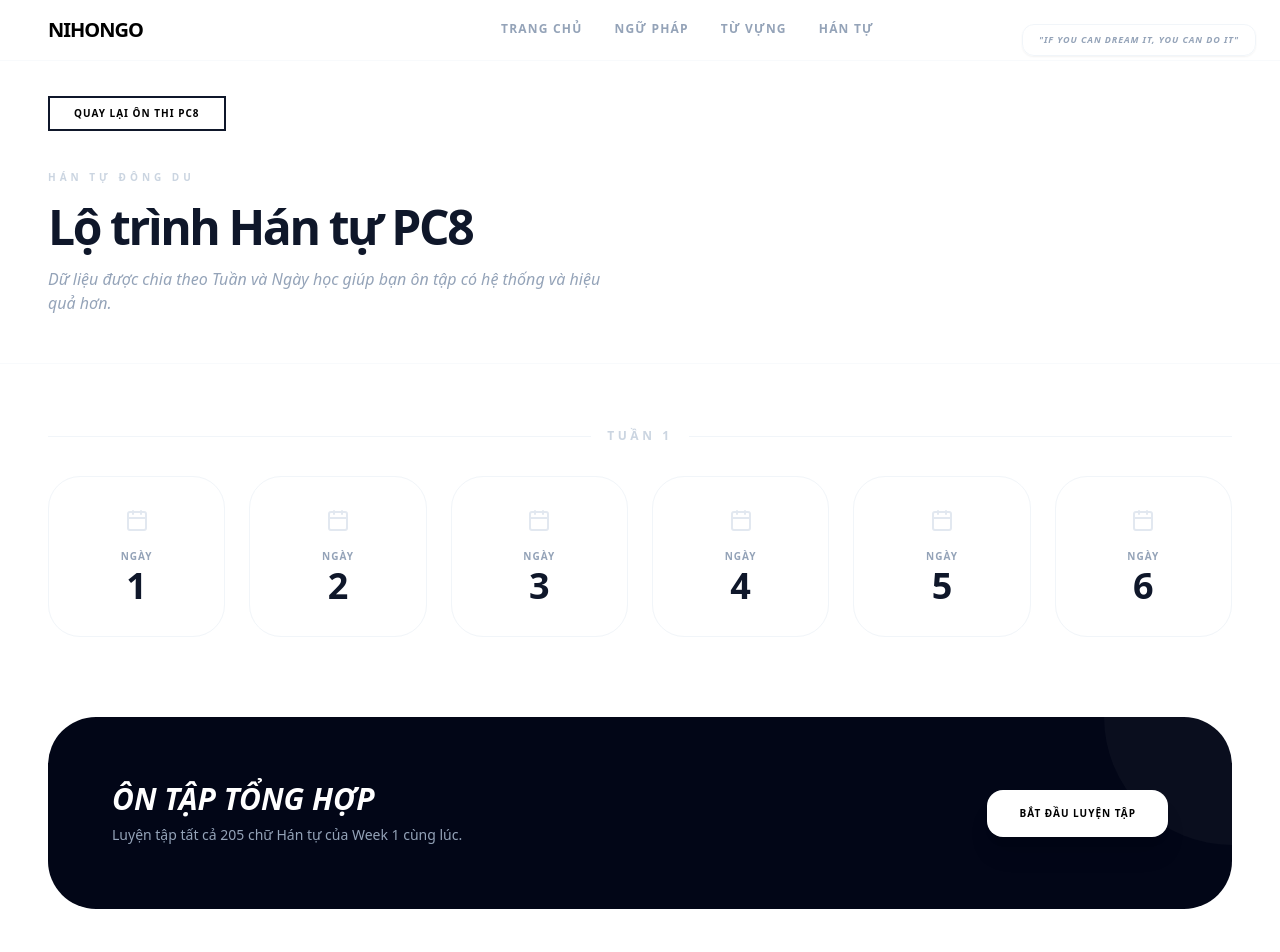
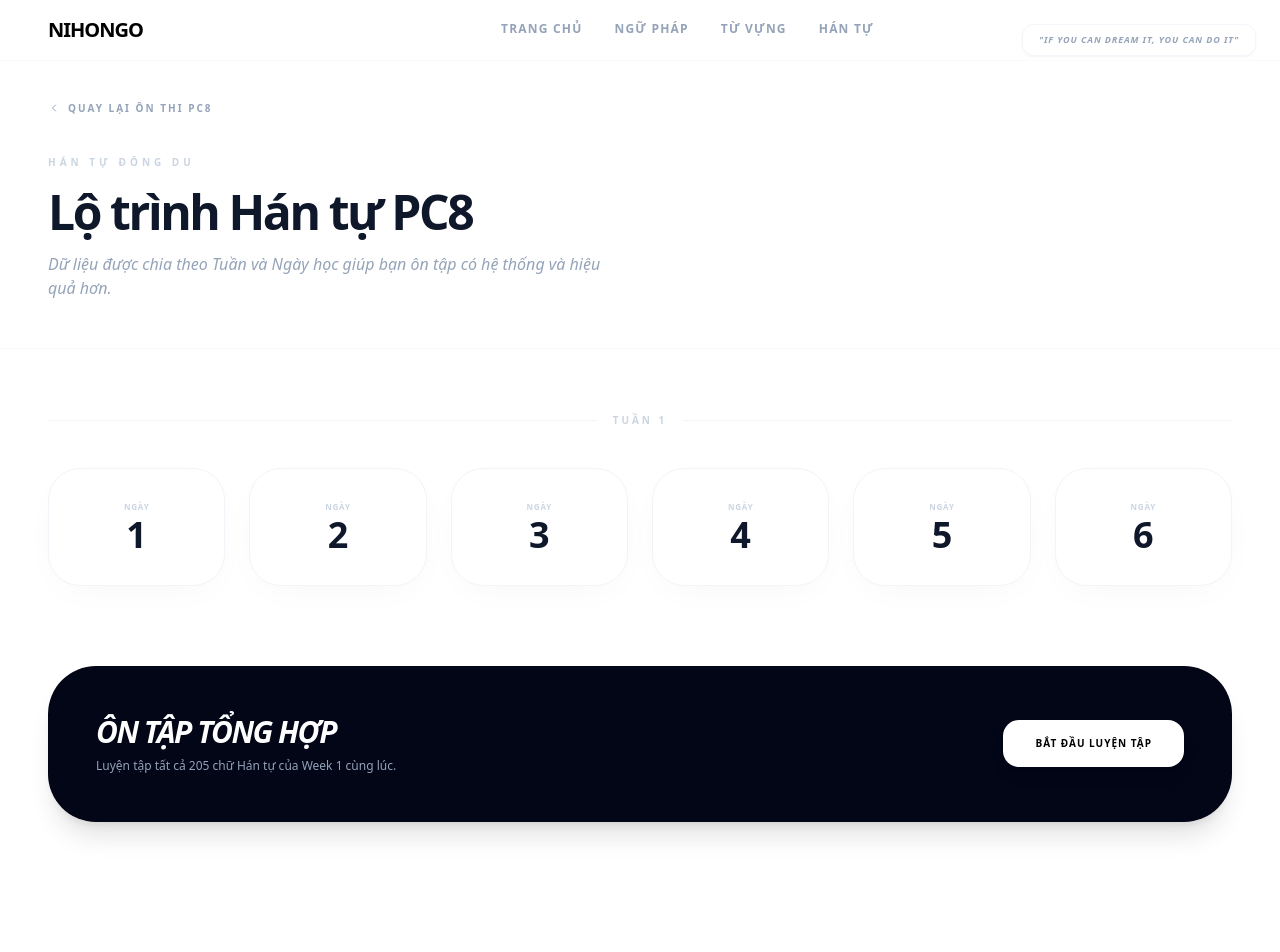
Before and after one commit to inngok/nihongo-practice, a React (Vite) app: page /exam-pc8/kanji in a window 1280 px wide. Shown: the top 952 px of the page. Built offline with nearby package versions, Linux system fonts and the light colour scheme.

Commit message:
style: simplify pc8 selector UI and disable default shuffle in flashcards

```diff
--- a/src/pages/exam/dong-du/KanjiPC8Selector.jsx
+++ b/src/pages/exam/dong-du/KanjiPC8Selector.jsx
@@ -1,6 +1,6 @@
 import React from 'react';
 import { useNavigate, Link } from 'react-router-dom';
-import { ChevronLeft, Calendar } from 'lucide-react';
+import { ChevronLeft } from 'lucide-react';
 
 const weeks = [
   {
@@ -15,15 +15,14 @@ export default function KanjiPC8Selector() {
   return (
     <div className="min-h-screen bg-white pb-20">
       {/* Header Area */}
-      <div className="pt-24 pb-12 px-6 md:px-12 max-w-7xl mx-auto border-b border-slate-50 relative overflow-hidden">
-
-
+      <div className="pt-24 pb-12 px-6 md:px-12 max-w-7xl mx-auto border-b border-slate-50 relative">
         <Link
           to="/exam-pc8"
-          className="px-6 py-2 border-2 border-slate-900 text-[10px] font-black uppercase tracking-widest hover:bg-slate-900 hover:text-white transition-all font-sans relative z-[200] cursor-pointer inline-block mb-8"
+          className="inline-flex items-center gap-2 text-[10px] font-black tracking-[0.2em] text-slate-400 hover:text-slate-900 transition-colors uppercase mb-8"
         >
-          Quay lại Ôn thi PC8
+          <ChevronLeft className="w-3 h-3" /> Quay lại Ôn thi PC8
         </Link>
+
         <div className="relative z-10 flex flex-col md:flex-row md:items-end justify-between gap-8">
           <div className="space-y-4">
             <span className="text-[10px] tracking-[0.4em] font-bold text-slate-300 uppercase">Hán tự Đông Du</span>
@@ -41,9 +40,9 @@ export default function KanjiPC8Selector() {
       <div className="px-6 md:px-12 py-16 max-w-7xl mx-auto">
         {weeks.map((w) => (
           <div key={w.week} className="mb-16">
-            <div className="flex items-center gap-4 mb-8">
+            <div className="flex items-center gap-4 mb-10">
               <div className="h-px bg-slate-100 flex-grow"></div>
-              <h2 className="text-xs font-black text-slate-300 uppercase tracking-[0.3em]">Tuần {w.week}</h2>
+              <h2 className="text-[10px] font-black text-slate-300 uppercase tracking-[0.3em]">Tuần {w.week}</h2>
               <div className="h-px bg-slate-100 flex-grow"></div>
             </div>
 
@@ -52,14 +51,10 @@ export default function KanjiPC8Selector() {
                 <button
                   key={d}
                   onClick={() => navigate(`/exam-pc8/kanji/study?week=${w.week}&day=${d}`)}
-                  className="group relative bg-white border border-slate-100 p-8 rounded-[2rem] hover:border-black hover:shadow-2xl transition-all duration-300 flex flex-col items-center justify-center gap-4 overflow-hidden"
+                  className="group relative bg-white border border-slate-100 p-8 rounded-[2rem] shadow-[0_10px_40px_-15px_rgba(0,0,0,0.05)] hover:shadow-[0_30px_70px_-20px_rgba(0,0,0,0.08)] hover:border-slate-200 transition-all duration-500 flex flex-col items-center justify-center gap-1 overflow-hidden"
                 >
-                  <div className="absolute inset-0 bg-slate-50 opacity-0 group-hover:opacity-100 transition-opacity z-0"></div>
-                  <Calendar className="w-6 h-6 text-slate-200 group-hover:text-black transition-colors relative z-10" />
-                  <div className="text-center relative z-10">
-                    <span className="block text-[10px] font-bold text-slate-400 uppercase tracking-widest group-hover:text-slate-600">Ngày</span>
-                    <span className="block text-4xl font-black text-slate-900 leading-none mt-1">{d}</span>
-                  </div>
+                  <span className="block text-[8px] font-black text-slate-300 uppercase tracking-widest group-hover:text-slate-900 transition-colors">Ngày</span>
+                  <span className="block text-4xl font-black text-slate-900 leading-none group-hover:scale-110 transition-transform duration-500">{d}</span>
                 </button>
               ))}
             </div>
@@ -67,20 +62,17 @@ export default function KanjiPC8Selector() {
         ))}
 
         {/* Practice All Option */}
-        <div className="mt-20 p-10 md:p-16 rounded-[3rem] bg-slate-950 text-white relative overflow-hidden group">
-          <div className="absolute top-0 right-0 w-64 h-64 bg-white opacity-[0.03] rounded-full -translate-y-1/2 translate-x-1/2"></div>
-          <div className="relative z-10 flex flex-col md:flex-row items-center justify-between gap-8 text-center md:text-left">
-            <div>
-              <h3 className="text-3xl font-black italic uppercase mb-2">Ôn tập tổng hợp</h3>
-              <p className="text-slate-400 text-sm font-medium">Luyện tập tất cả 205 chữ Hán tự của Week 1 cùng lúc.</p>
-            </div>
-            <button
-              onClick={() => navigate('/exam-pc8/kanji/study?week=1&all=true')}
-              className="px-8 py-4 bg-white text-black rounded-2xl text-[10px] font-black uppercase tracking-widest hover:scale-105 active:scale-95 transition-all shadow-xl"
-            >
-              Bắt đầu luyện tập
-            </button>
+        <div className="mt-20 p-10 md:p-12 rounded-[2.5rem] md:rounded-[3rem] bg-slate-950 text-white relative overflow-hidden flex flex-col md:flex-row items-center justify-between gap-8 text-center md:text-left transition-all duration-500 shadow-xl hover:shadow-2xl">
+          <div className="space-y-2">
+            <h3 className="text-2xl md:text-3xl font-black italic uppercase tracking-tighter">Ôn tập tổng hợp</h3>
+            <p className="text-slate-400 text-xs font-medium">Luyện tập tất cả 205 chữ Hán tự của Week 1 cùng lúc.</p>
           </div>
+          <button
+            onClick={() => navigate('/exam-pc8/kanji/study?week=1&all=true')}
+            className="px-8 py-4 bg-white text-black rounded-2xl text-[10px] font-black uppercase tracking-widest hover:scale-105 active:scale-95 transition-all shadow-lg"
+          >
+            Bắt đầu luyện tập
+          </button>
         </div>
       </div>
     </div>
--- a/src/pages/kanji/KanjiSet4/KanjiSet4.jsx
+++ b/src/pages/kanji/KanjiSet4/KanjiSet4.jsx
@@ -11,7 +11,7 @@ export default function KanjiSet4() {
   const [viewMode, setViewMode] = useState('list'); // 'list', 'flashcard', 'quiz'
   const [flashcardIndex, setFlashcardIndex] = useState(0);
   const [isFlipped, setIsFlipped] = useState(false);
-  const [isShuffle, setIsShuffle] = useState(true);
+  const [isShuffle, setIsShuffle] = useState(false);
   const [studyData, setStudyData] = useState([]);
 
   // Quiz State
@@ -169,7 +169,7 @@ export default function KanjiSet4() {
                 {viewMode === 'list' ? 'Quay lại' : 'Thoát luyện tập'}
               </button>
 
-              {viewMode === 'quiz' && (
+              {(viewMode === 'quiz' || viewMode === 'flashcard') && (
                  <div className="flex items-center gap-3 bg-slate-50 p-1 rounded-xl border border-slate-100 shadow-sm scale-90 animate-in fade-in duration-300">
                    <span className="text-[9px] font-black text-slate-400 uppercase tracking-widest pl-2 font-sans">Xáo trộn</span>
                    <button
@@ -182,7 +182,8 @@ export default function KanjiSet4() {
                        } else {
                          setStudyData(currentData);
                        }
-                       setQuizIndex(0);
+                       if (viewMode === 'quiz') setQuizIndex(0);
+                       if (viewMode === 'flashcard') setFlashcardIndex(0);
                      }}
                      className={`relative w-8 h-4 rounded-full transition-colors duration-300 focus:outline-none ${isShuffle ? 'bg-black' : 'bg-slate-200'}`}
                    >
```
